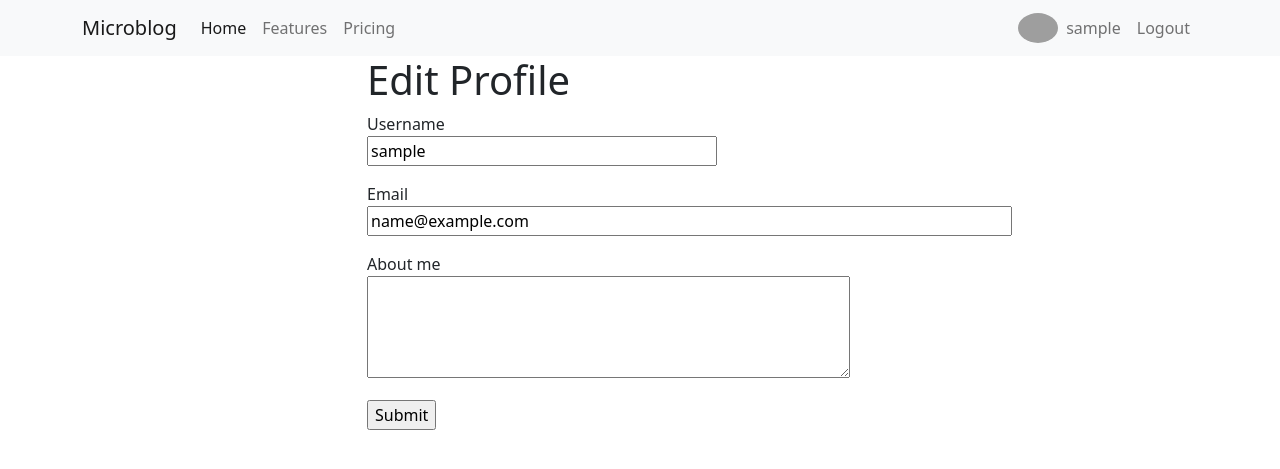
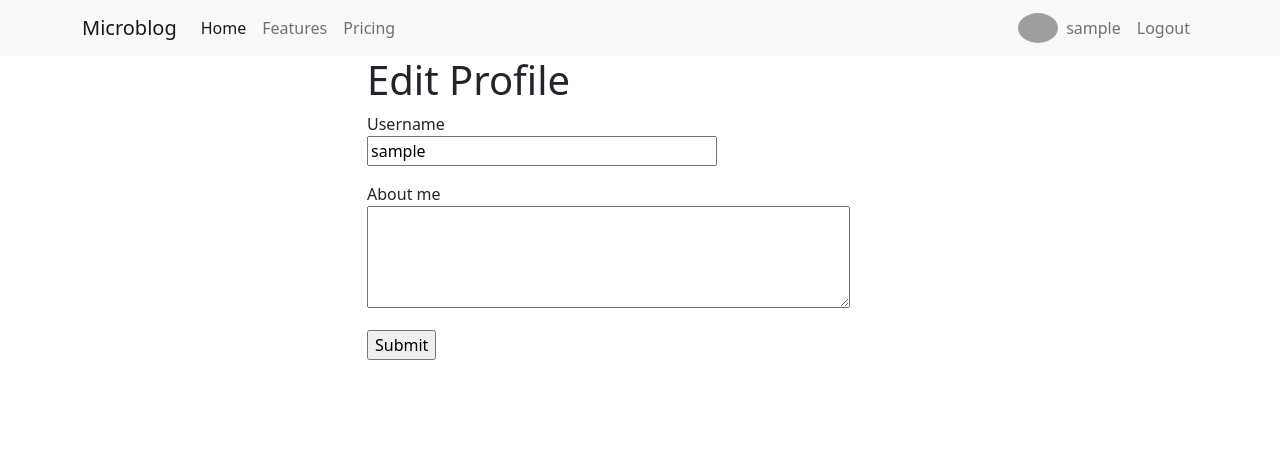
Before and after one commit to TareqMonwer/flask-microblog, a Flask app: page /u/edit/ in a window 1280 px wide. Shown: the top 469 px of the page. Run offline with Flask 2, Linux system fonts and the light colour scheme; the visitor is signed in with stand-in values (Sample User, id 1); data comes from the database, SQL or seed files in the repository; both versions use the stored data as it was after the commit; grey boxes are pictures that could not be loaded.

Commit message:
:zap: profile edit view PARTIAL.

```diff
--- a/app/forms.py
+++ b/app/forms.py
@@ -31,7 +31,16 @@ class RegistrationForm(FlaskForm):
 
 
 class ProfileEditForm(FlaskForm):
-    username = StringField('Username', validators=[DataRequired(), ])
-    email = StringField('Email', validators=[DataRequired(), Email()])
-    about_me = TextAreaField('About me', validators=[DataRequired(), Length(min=0, max=150)])
+    username = StringField('Username', validators=[DataRequired()])
+    about_me = TextAreaField('About me', validators=[Length(min=0, max=140)])
     submit = SubmitField('Submit')
+
+    def __init__(self, original_username, *args, **kwargs):
+        super(ProfileEditForm, self).__init__(*args, **kwargs)
+        self.original_username = original_username
+
+    def validate_username(self, username):
+        if username.data != self.original_username:
+            user = User.query.filter_by(username=self.username.data).first()
+            if user is not None:
+                raise ValidationError('Please use a different username.')
--- a/app/helpers.py
+++ b/app/helpers.py
@@ -3,10 +3,9 @@ import os.path
 from logging.handlers import RotatingFileHandler
 from logging.handlers import SMTPHandler
 
-from app import app
-
 
 def send_log_in_mail():
+    from . import app
     auth = None
     if app.config['MAIL_USERNAME'] or app.config['MAIL_PASSWORD']:
         auth = (app.config['MAIL_USERNAME'], app.config['MAIL_PASSWORD'])
@@ -24,6 +23,7 @@ def send_log_in_mail():
 
 
 def save_log_in_file():
+    from . import app
     if not os.path.exists('logs'):
         os.mkdir('logs')
     file_handler = RotatingFileHandler('logs/micro_blog.log', maxBytes=10240,
--- a/app/routes.py
+++ b/app/routes.py
@@ -94,16 +94,16 @@ def user_profile(username):
 @app.route('/u/edit/', methods=['GET', 'POST'])
 @login_required
 def edit_profile():
-    form = ProfileEditForm()
+    form = ProfileEditForm(current_user.username)
     if form.validate_on_submit():
         current_user.username = form.username.data
-        current_user.email = form.email.data
+        # current_user.email = form.email.data
         current_user.about_me = form.about_me.data
         db.session.commit()
         flash('Your changes have been saved')
         return redirect(url_for('edit_profile'))
     elif request.method == 'GET':
         form.username.data = current_user.username
-        form.email.data = current_user.email
+        # form.email.data = current_user.email
         form.about_me.data = current_user.about_me
     return render_template('edit_profile.html', title='Edit Profile', form=form)
--- a/app/templates/edit_profile.html
+++ b/app/templates/edit_profile.html
@@ -14,15 +14,8 @@
                         {% endfor %}
                     </p>
                     <p>
-                        {{ form.email.label }}<br>
-                        {{ form.email(size=64) }}<br>
-                        {% for error in form.email.errors %}
-                            <span style="color: red;">[{{ error }}]</span>
-                        {% endfor %}
-                    </p>
-                    <p>
                         {{ form.about_me.label }}<br>
-                        {{ form.about_me(rows=4, cols=50) }}<br>
+                        {{ form.about_me(cols=50, rows=4) }}<br>
                         {% for error in form.about_me.errors %}
                             <span style="color: red;">[{{ error }}]</span>
                         {% endfor %}
```
Also changed, not shown: mirco_blog.db.
